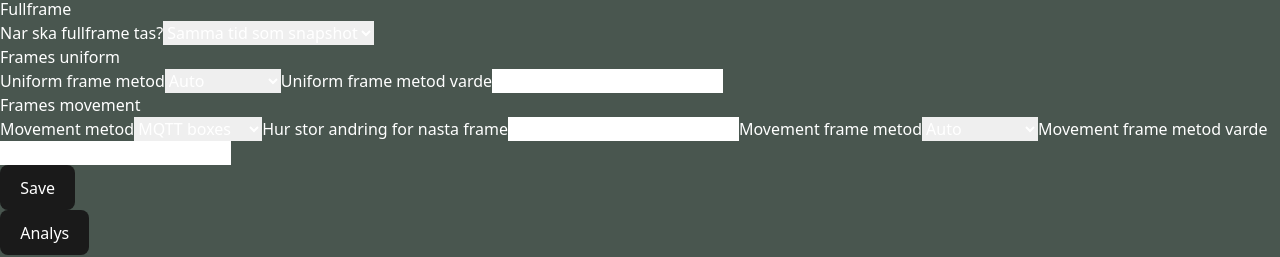
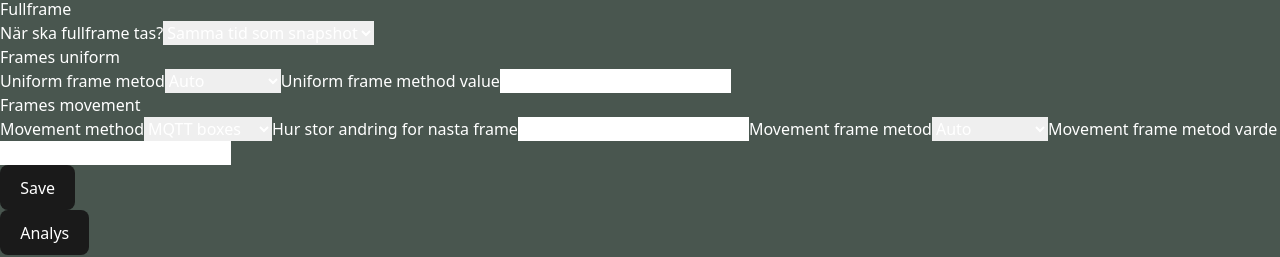
Before and after one commit to SorenMontazeri/GR8, a React app in the folder frontend/: page / in a window 1280 px wide. Shown: the part 159-416 px from the top of the page. Built offline with nearby package versions, Linux system fonts and the light colour scheme; no server answers; the HTML template or start-up script is replaced by a standard one.

Commit message:
settings

```diff
--- a/frontend/src/components/Settings.jsx
+++ b/frontend/src/components/Settings.jsx
@@ -88,6 +88,8 @@ export default function SettingsPanel() {
         },
         body: JSON.stringify(settings),
       });
+        console.log("Saving settings:", settings)
+
 
       if (!response.ok) {
         throw new Error(`HTTP ${response.status}`);
@@ -145,7 +147,7 @@ export default function SettingsPanel() {
 
         <SettingsSection title="Fullframe">
           <label className={labelClass}>
-            <span className={labelTextClass}>Nar ska fullframe tas?</span>
+            <span className={labelTextClass}>När ska fullframe tas?</span>
             <select
               className={inputClass}
               name="fullframe_time"
@@ -184,7 +186,7 @@ export default function SettingsPanel() {
           </label>
 
           <label className={labelClass}>
-            <span className={labelTextClass}>Uniform frame metod varde</span>
+            <span className={labelTextClass}>Uniform frame method value</span>
             <input
               type="number"
               min="0"
@@ -199,7 +201,7 @@ export default function SettingsPanel() {
 
         <SettingsSection title="Frames movement">
           <label className={labelClass}>
-            <span className={labelTextClass}>Movement metod</span>
+            <span className={labelTextClass}>Movement method</span>
             <select
               className={inputClass}
               name="movement_tracker_type"
```
